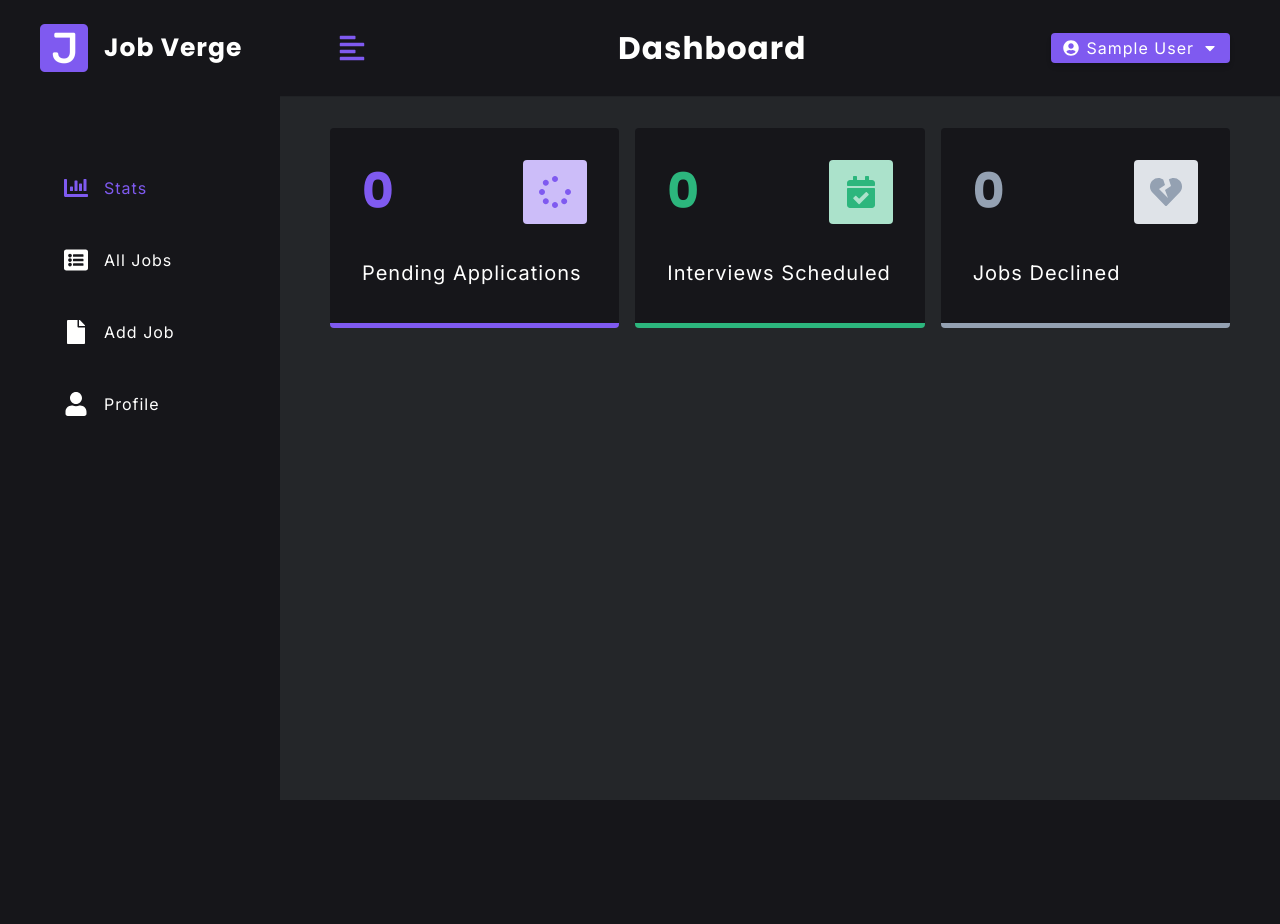
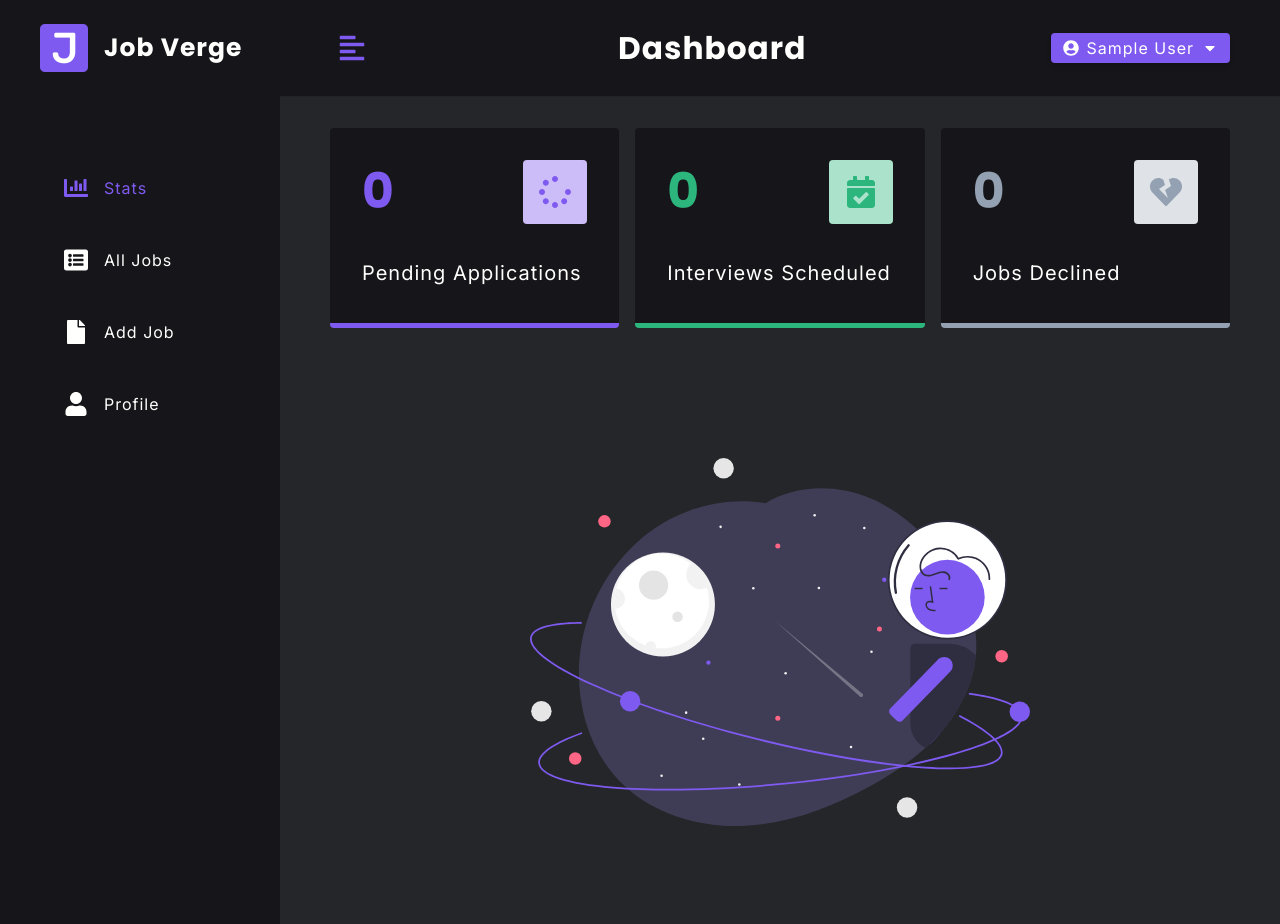
Before and after one commit to vvhys0ser10us/Job-Verge, a React (Vite) app: page / in a window 1280 px wide. Before the commit the page ends 800 px from the top, so only its background shows below. Built offline with nearby package versions, Linux system fonts and the light colour scheme; no server answers; sample sign-in values are in the browser's storage.

Commit message:
ChartContainer

```diff
--- a/package.json
+++ b/package.json
@@ -10,6 +10,7 @@
   },
   "dependencies": {
     "@reduxjs/toolkit": "^1.9.3",
+    "@types/recharts": "^1.8.24",
     "axios": "^1.3.4",
     "moment": "^2.29.4",
     "normalize.css": "^8.0.1",
@@ -19,6 +20,7 @@
     "react-redux": "^8.0.5",
     "react-router-dom": "^6.8.2",
     "react-toastify": "^9.1.1",
+    "recharts": "^2.4.3",
     "styled-components": "^5.3.6"
   },
   "devDependencies": {
--- /dev/null
+++ b/src/components/AreaChart.tsx
@@ -0,0 +1,5 @@
+const AreaChart = () => {
+  return <div>AreaChart</div>
+}
+
+export default AreaChart
--- /dev/null
+++ b/src/components/BarChart.tsx
@@ -0,0 +1,5 @@
+const BarChart = () => {
+  return <div>BarChart</div>
+}
+
+export default BarChart
--- /dev/null
+++ b/src/components/ChartContainer.tsx
@@ -0,0 +1,65 @@
+import { useAppSelector } from '../utils/hooks'
+import image from '../assets/images/nodisplay.svg'
+import styled from 'styled-components'
+import BarChart from './BarChart'
+import AreaChart from './AreaChart'
+import { useState } from 'react'
+
+const ChartContainer = () => {
+  const { data, isLoading } = useAppSelector((state) => state.allJobs)
+  const [barType, setBarType] = useState<boolean>(true)
+
+  if (isLoading) {
+    return (
+      <Wrapper className="dashboard-section">
+        <div className="loading loading-center"></div>
+      </Wrapper>
+    )
+  }
+
+  if (!data.length) {
+    return (
+      <Wrapper>
+        <img className="img" src={image} alt="image" />
+      </Wrapper>
+    )
+  }
+
+  return (
+    <Wrapper className="dashboard-section">
+      <h5>Monthly Applications</h5>
+      <span onClick={() => setBarType(!barType)}>
+        {barType ? 'Bar Chart' : 'Area Chart'}
+      </span>
+      {barType ? <BarChart /> : <AreaChart />}
+    </Wrapper>
+  )
+}
+
+const Wrapper = styled.section`
+  margin-top: 4rem;
+  text-align: center;
+
+  span {
+    cursor: pointer;
+    letter-spacing: var(--letterSpacing);
+    font-size: 1.25rem;
+    color: var(--clr-highlight-1);
+  }
+
+  .img {
+    display: none;
+  }
+
+  @media (min-width: 992px) {
+    .img {
+      display: block;
+      margin: 0 auto;
+      height: 500px;
+      width: 500px;
+      object-fit: fill;
+    }
+  }
+`
+
+export default ChartContainer
--- a/src/components/StatusContainer.tsx
+++ b/src/components/StatusContainer.tsx
@@ -7,7 +7,7 @@ const StatusContainer = () => {
   const { statusCount } = useAppSelector((state) => state.allJobs)
 
   return (
-    <Wrapper>
+    <Wrapper className="dashboard-section">
       <SingleStatus
         count={statusCount.pending}
         icon={<FaSpinner />}
@@ -33,7 +33,7 @@ const StatusContainer = () => {
   )
 }
 
-const Wrapper = styled.div`
+const Wrapper = styled.section`
   display: grid;
   row-gap: 2rem;
 
--- a/src/components/index.tsx
+++ b/src/components/index.tsx
@@ -7,6 +7,7 @@ import FormSelect from './FormSelect'
 import SearchForm from './SearchForm'
 import JobsContainer from './JobsContainer'
 import StatusContainer from './StatusContainer'
+import ChartContainer from './ChartContainer'
 
 export {
   Logo,
@@ -18,4 +19,5 @@ export {
   SearchForm,
   JobsContainer,
   StatusContainer,
+  ChartContainer,
 }
--- a/src/features/allJobs/allJobsSlice.tsx
+++ b/src/features/allJobs/allJobsSlice.tsx
@@ -59,7 +59,7 @@ export const getAllJobs = createAppAsyncThunk<GetJobsThunkType>(
 )
 
 type GetStatusThunkType = {
-  defaultStatus: StatusCount
+  defaultStats: StatusCount
   monthlyApplications: ChartData[]
 }
 
@@ -68,7 +68,6 @@ export const getStatus = createAppAsyncThunk<GetStatusThunkType>(
   async (_, thunkAPI) => {
     try {
       const resp = await customFetch.get('/jobs/stats')
-      console.log(resp.data)
       return resp.data
     } catch (error) {
       return checkUnauthorizedResponse(error, thunkAPI)
@@ -126,7 +125,7 @@ const allJobsSlice = createSlice({
       })
       .addCase(getStatus.fulfilled, (state, { payload }) => {
         state.isLoading = false
-        state.statusCount = payload.defaultStatus
+        state.statusCount = payload.defaultStats
         state.data = payload.monthlyApplications
       })
       .addCase(getStatus.rejected, (state, { payload }) => {
--- a/src/pages/Dashboard/Stats.tsx
+++ b/src/pages/Dashboard/Stats.tsx
@@ -1,10 +1,20 @@
-import { StatusContainer } from '../../components'
+import { useEffect } from 'react'
+import { StatusContainer, ChartContainer } from '../../components'
+import { getStatus } from '../../features/allJobs/allJobsSlice'
+import { useAppDispatch } from '../../utils/hooks'
 
 const Stats = () => {
+  const dispatch = useAppDispatch()
+
+  useEffect(() => {
+    dispatch(getStatus())
+  }, [])
+
   return (
-    <section className="dashboard-section">
+    <>
       <StatusContainer />
-    </section>
+      <ChartContainer />
+    </>
   )
 }
 
```
Also changed, not shown: 1 other file (tests, documents, lock files or other folders).
